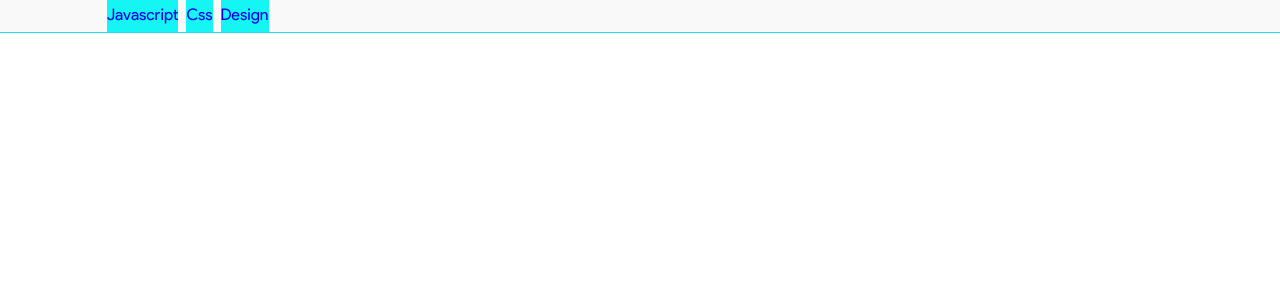
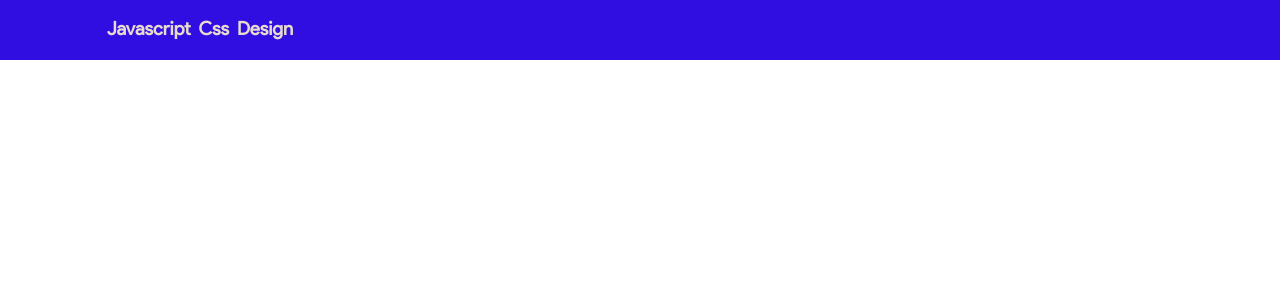
Before and after one commit to kirrosh/wpc, a React app: page / in a window 1280 px wide. Shown: the top 300 px of the page. Built offline with nearby package versions, Linux system fonts and the light colour scheme.

Commit message:
added style-components theme

```diff
--- a/src/components/App/index.tsx
+++ b/src/components/App/index.tsx
@@ -1,5 +1,4 @@
 import React from 'react';
-import MainLayout from 'components/MainLayout';
 import { AppLayout } from './styled';
 import HeaderLayout from 'components/HeaderLayout';
 import { HashRouter, Route } from 'react-router-dom';
--- a/src/components/App/styled.ts
+++ b/src/components/App/styled.ts
@@ -4,6 +4,8 @@ import { productSansFont } from 'assets/fonts';
 export const AppLayout = styled.div`
   ${productSansFont}
   font-family: Product Sans;
+  color: ${({ theme }) => theme.colors.main};
+  background-color: ${({ theme }) => theme.colors.background.light};
   width: 100%;
   body {
     margin: 0px;
--- a/src/components/HeaderLayout/styled.ts
+++ b/src/components/HeaderLayout/styled.ts
@@ -1,29 +1,25 @@
 import styled from 'styled-components';
 import GridLayout from 'components/GridLayout';
-import Link from 'react-router-dom';
 
 export const StyledHeaderLayout = styled(GridLayout)`
   background-color: #f9f9f9;
-  border-bottom: 1px solid #16e3f1;
+  background-color: ${props => props.theme.colors.main};
   width: 100%;
   height: 100%;
 `;
 
 export const StyledHeader = styled.div`
   display: flex;
-  height: 32px;
   a {
     text-decoration: none;
     height: 100%;
   }
 `;
 
-export const HeaderLink = styled.div`
+export const HeaderLink = styled.h3`
   text-decoration: none;
-  height: 100%;
-  height: 32px;
   align-items: center;
   display: flex;
-  background-color: #14f5f4;
+  color: ${props => props.theme.colors.font.light};
   margin-right: 8px;
 `;
--- a/src/components/Post/styled.ts
+++ b/src/components/Post/styled.ts
@@ -1,5 +1,5 @@
 import styled from 'styled-components';
 
 export const StyledPost = styled.div`
-  color: grey;
+  color: ${({ theme }) => theme.colors.font.dark};
 `;
--- a/src/index.tsx
+++ b/src/index.tsx
@@ -1,10 +1,21 @@
 import React from 'react';
 import { render } from 'react-dom';
 import App from 'components/App';
-import { sum } from './foo';
+import { BrowserRouter } from 'react-router-dom';
+import { ThemeProvider, ThemeProviderComponent } from 'styled-components';
+import theme from 'styled/theme';
+
+const CustomThemeProvider: ThemeProviderComponent<typeof theme> = ThemeProvider as ThemeProviderComponent<typeof theme>;
+
+// For now 'theme' has type any. It will be fixed in next version of cs!
+// or I will wrap in another component
 
 render((
-  <App />
+  <BrowserRouter>
+    <CustomThemeProvider theme={theme}>
+      <App />
+    </CustomThemeProvider>
+  </BrowserRouter>
 ),
   document.getElementById('root'),
 );
--- a/src/pages/CssPage/styled.ts
+++ b/src/pages/CssPage/styled.ts
@@ -1,9 +1,5 @@
 import styled from 'styled-components';
 
-export const BoldBorder = styled.div`
-  border: 5px solid black;
-  height: 150px;
-`;
 
 export const BigBlueBoldBorder = styled.div`
   border: 3px solid black;
--- a/src/pages/DesignPage/index.tsx
+++ b/src/pages/DesignPage/index.tsx
@@ -1,7 +1,7 @@
 import React from 'react';
 import MainLayout from 'components/MainLayout';
 import WideComponent from 'components/GridLayout/WideComponent';
-import { BoldBorder } from 'pages/CssPage/styled';
+import { BoldBorder } from './styled';
 
 class DesignPage extends React.PureComponent {
   render() {
--- /dev/null
+++ b/src/pages/DesignPage/styled.ts
@@ -0,0 +1,7 @@
+import styled from 'styled-components';
+
+
+export const BoldBorder = styled.div`
+  border: 5px solid ${({ theme }) => theme.colors.secondary};
+  height: 150px;
+`;
--- /dev/null
+++ b/src/styled/theme.ts
@@ -0,0 +1,13 @@
+export default {
+  colors: {
+    main: '#300DE1',
+    secondary: '#C4AAEC',
+    font: {
+      light: '#E7DACE',
+      dark: '#4E4678',
+    },
+    background: {
+      light: 'rgb(244, 244, 244)',
+    },
+  },
+};
--- a/webpack.config.js
+++ b/webpack.config.js
@@ -24,8 +24,8 @@ module.exports = function(env) {
               loader: 'file-loader',
               options: {
                   limit: 100000,
-                  name: '[name].[ext]',
-                  publicPath: "/fonts",
+                  name: 'fonts/[name].[ext]',
+                  publicPath: "/",
                 },
               },
             }
```
Also changed, not shown: src/assets/fonts/index.ts (+4 -4 lines).
